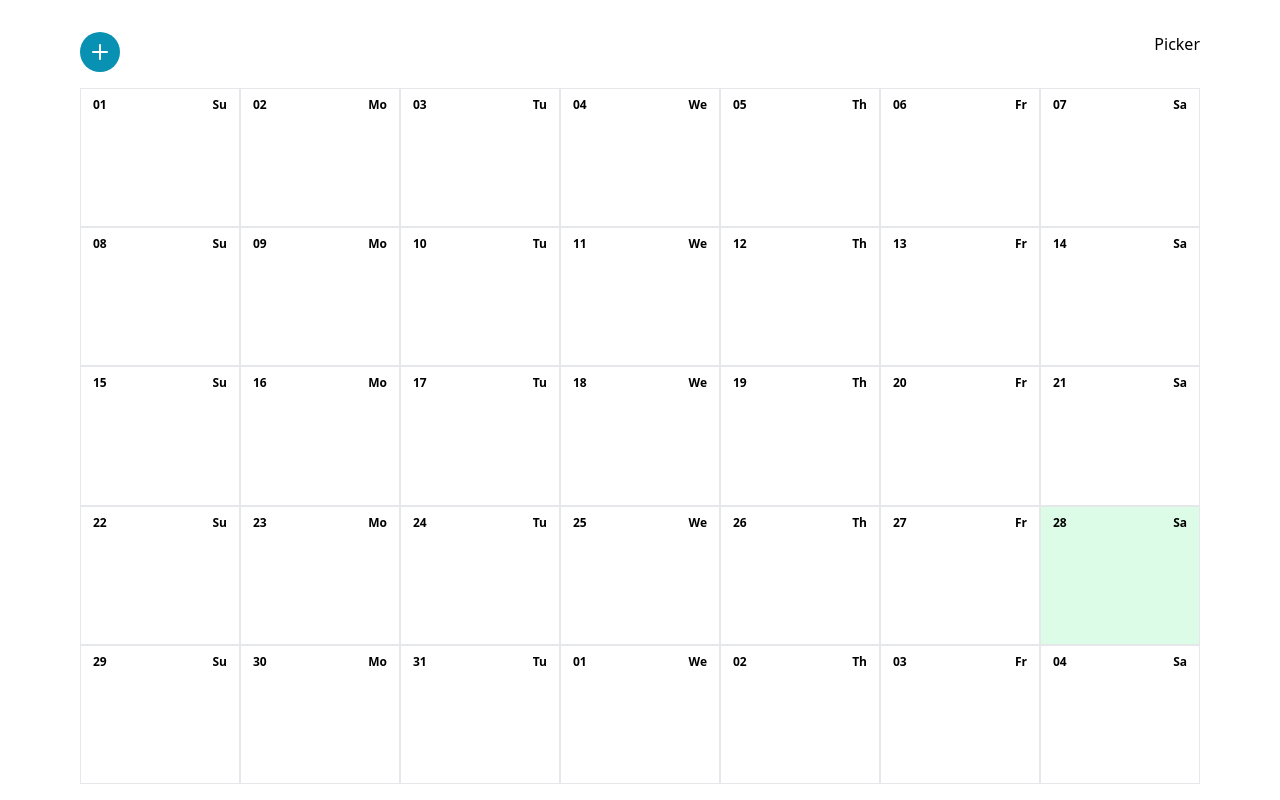
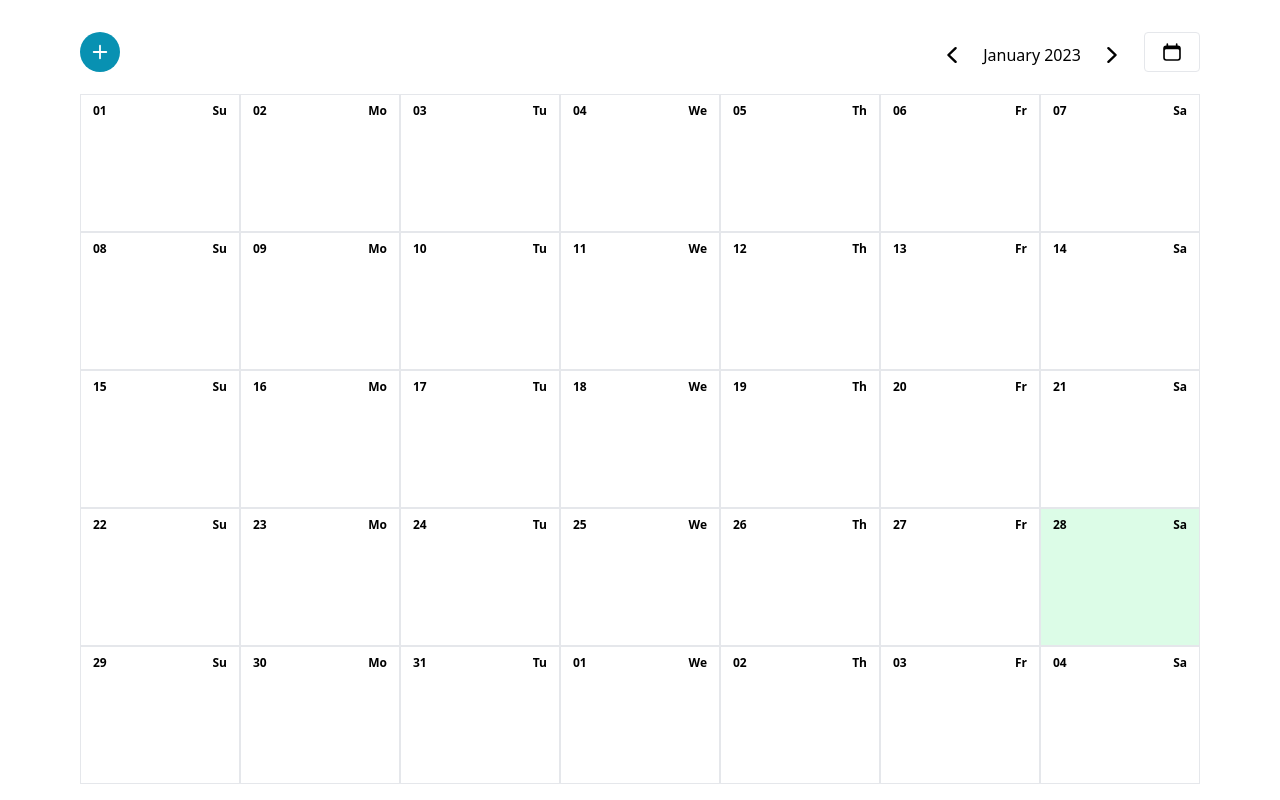
Before and after one commit to artem-musii/events-calendar, a React (Create React App) app: page / in a window 1280 px wide. Built offline with nearby package versions, Linux system fonts and the light colour scheme.

Commit message:
feat: Added context and storage

```diff
--- a/package.json
+++ b/package.json
@@ -3,6 +3,7 @@
   "version": "0.1.0",
   "private": true,
   "dependencies": {
+    "@heroicons/react": "^2.0.14",
     "@testing-library/jest-dom": "^5.16.5",
     "@testing-library/react": "^13.4.0",
     "@testing-library/user-event": "^13.5.0",
@@ -12,6 +13,7 @@
     "@types/react-dom": "^18.0.10",
     "dayjs": "^1.11.7",
     "react": "^18.2.0",
+    "react-datepicker": "^4.8.0",
     "react-dom": "^18.2.0",
     "react-scripts": "5.0.1",
     "web-vitals": "^2.1.4"
@@ -44,6 +46,7 @@
   },
   "devDependencies": {
     "@tailwindcss/forms": "^0.5.3",
+    "@types/react-datepicker": "^4.8.0",
     "@typescript-eslint/eslint-plugin": "^5.49.0",
     "@typescript-eslint/parser": "^5.49.0",
     "autoprefixer": "^10.4.13",
--- a/src/App.tsx
+++ b/src/App.tsx
@@ -1,9 +1,17 @@
+import { useContext, useEffect, useState } from 'react';
 import { getMonth } from './util';
 import { Month } from './components/month';
 import { CalendarHeader } from './components/calendar-header';
+import { GlobalContext } from './context/global-context';
 
 function App() {
-  const month = getMonth();
+  const { monthIndex } = useContext(GlobalContext);
+
+  const [month, setMonth] = useState(getMonth());
+
+  useEffect(() => {
+    setMonth(getMonth(monthIndex));
+  }, [monthIndex]);
 
   return (
     <div className="h-screen flex flex-col p-4 mx-auto max-w-6xl">
--- /dev/null
+++ b/src/components/calendar-date-picker.tsx
@@ -0,0 +1,20 @@
+import React, { useState } from 'react';
+import DatePicker from 'react-datepicker';
+import 'react-datepicker/dist/react-datepicker.css';
+import { CalendarIcon } from '@heroicons/react/20/solid';
+
+export const CalendarDatePicker: React.FC = () => {
+  const [selectedDate, setSelectedDate] = useState<Date | null>(null);
+  return (
+    <div>
+      <DatePicker
+        className="cursor-pointer border rounded p-2 w-14 h-10"
+        showMonthYearPicker
+        showTwoColumnMonthYearPicker
+        selected={selectedDate}
+        customInput={<CalendarIcon className="w-10 h-10" />}
+        onChange={(date: Date) => setSelectedDate(date)}
+      />
+    </div>
+  );
+};
--- a/src/components/calendar-header.tsx
+++ b/src/components/calendar-header.tsx
@@ -1,13 +1,38 @@
-import React from 'react';
-import plus from '../assets/plus.svg';
+import React, { useContext } from 'react';
+import { ChevronLeftIcon, ChevronRightIcon, PlusIcon } from '@heroicons/react/20/solid';
+import dayjs from 'dayjs';
+import { GlobalContext } from '../context/global-context';
+import { CalendarDatePicker } from './calendar-date-picker';
 
 export const CalendarHeader: React.FC = () => {
+  const { monthIndex, setMonthIndex } = useContext(GlobalContext);
+
+  const handleNextMonth = () => {
+    setMonthIndex(monthIndex + 1);
+  };
+
+  const handlePrevMonth = () => {
+    setMonthIndex(monthIndex - 1);
+  };
+
   return (
     <header className="flex justify-between align-middle py-4">
       <button className="bg-cyan-600 flex justify-center items-center w-10 h-10 hover:bg-cyan-700 text-white rounded-full">
-        <img src={plus} alt="plus icon" />
+        <PlusIcon className="h-6 w-6" />
       </button>
-      <div>Picker</div>
+      <div className="flex items-center">
+        <div className="flex pr-4 items-center">
+          <ChevronLeftIcon onClick={handlePrevMonth} className="h-8 w-8 cursor-pointer" />
+
+          <span className="w-32 text-center select-none">
+            {dayjs().month(monthIndex).format('MMMM YYYY')}
+          </span>
+
+          <ChevronRightIcon onClick={handleNextMonth} className="h-8 w-8 cursor-pointer" />
+        </div>
+
+        <CalendarDatePicker />
+      </div>
     </header>
   );
 };
--- a/src/components/day.tsx
+++ b/src/components/day.tsx
@@ -13,8 +13,8 @@ export const Day: React.FC<Props> = ({ day }) => {
   return (
     <div className={`border border-gray-200 flex flex-col px-2 py-1 ${getCurrentDayClass()}`}>
       <header className="flex justify-between">
-        <p className="font-bold text-xs p-1">{day.format('DD')}</p>
-        <p className="font-bold text-xs p-1">{day.format('dd')}</p>
+        <p className="font-bold select-none text-xs p-1">{day.format('DD')}</p>
+        <p className="font-bold select-none text-xs p-1">{day.format('dd')}</p>
       </header>
     </div>
   );
--- /dev/null
+++ b/src/context/context-wrapper.tsx
@@ -0,0 +1,22 @@
+import React, { useState } from 'react';
+import { GlobalContext } from './global-context';
+import { storage } from '../storage/storage';
+
+type Props = {
+  children: React.ReactNode;
+};
+
+export const ContextWrapper: React.FC<Props> = ({ children }) => {
+  const [monthIndex, setIndex] = useState(+storage.get('monthIndex'));
+
+  const setMonthIndex = (value: number) => {
+    storage.set('monthIndex', String(value));
+    setIndex(value);
+  };
+
+  return (
+    <GlobalContext.Provider value={{ monthIndex, setMonthIndex }}>
+      {children}
+    </GlobalContext.Provider>
+  );
+};
--- /dev/null
+++ b/src/context/global-context.ts
@@ -0,0 +1,7 @@
+import { createContext } from 'react';
+import { storage } from '../storage/storage';
+
+export const GlobalContext = createContext({
+  monthIndex: +storage.get('monthIndex'),
+  setMonthIndex: (i: number) => {}
+});
--- a/src/index.tsx
+++ b/src/index.tsx
@@ -3,11 +3,14 @@ import ReactDOM from 'react-dom/client';
 import './index.css';
 import App from './App';
 import reportWebVitals from './reportWebVitals';
+import { ContextWrapper } from './context/context-wrapper';
 
 const root = ReactDOM.createRoot(document.getElementById('root') as HTMLElement);
 root.render(
   <React.StrictMode>
-    <App />
+    <ContextWrapper>
+      <App />
+    </ContextWrapper>
   </React.StrictMode>
 );
 
--- /dev/null
+++ b/src/storage/storage.ts
@@ -0,0 +1,21 @@
+class StorageWrapper {
+  storage: Storage;
+
+  constructor() {
+    this.storage = window.localStorage;
+  }
+
+  get(key: string) {
+    return this.storage.getItem(key) || '0';
+  }
+
+  set(key: string, value: string) {
+    this.storage.setItem(key, value);
+  }
+
+  remove(key: string) {
+    this.storage.removeItem(key);
+  }
+}
+
+export const storage = new StorageWrapper();
--- a/tsconfig.json
+++ b/tsconfig.json
@@ -21,7 +21,8 @@
     "jsx": "react-jsx"
   },
   "include": [
-    "src/*",
-    "*.ts",
+    "src/**/*",
+    ".ts",
+    ".tsx"
   ]
 }
```
Also changed, not shown: src/assets/plus.svg (deleted), 1 other file (tests, documents, lock files or other folders).
